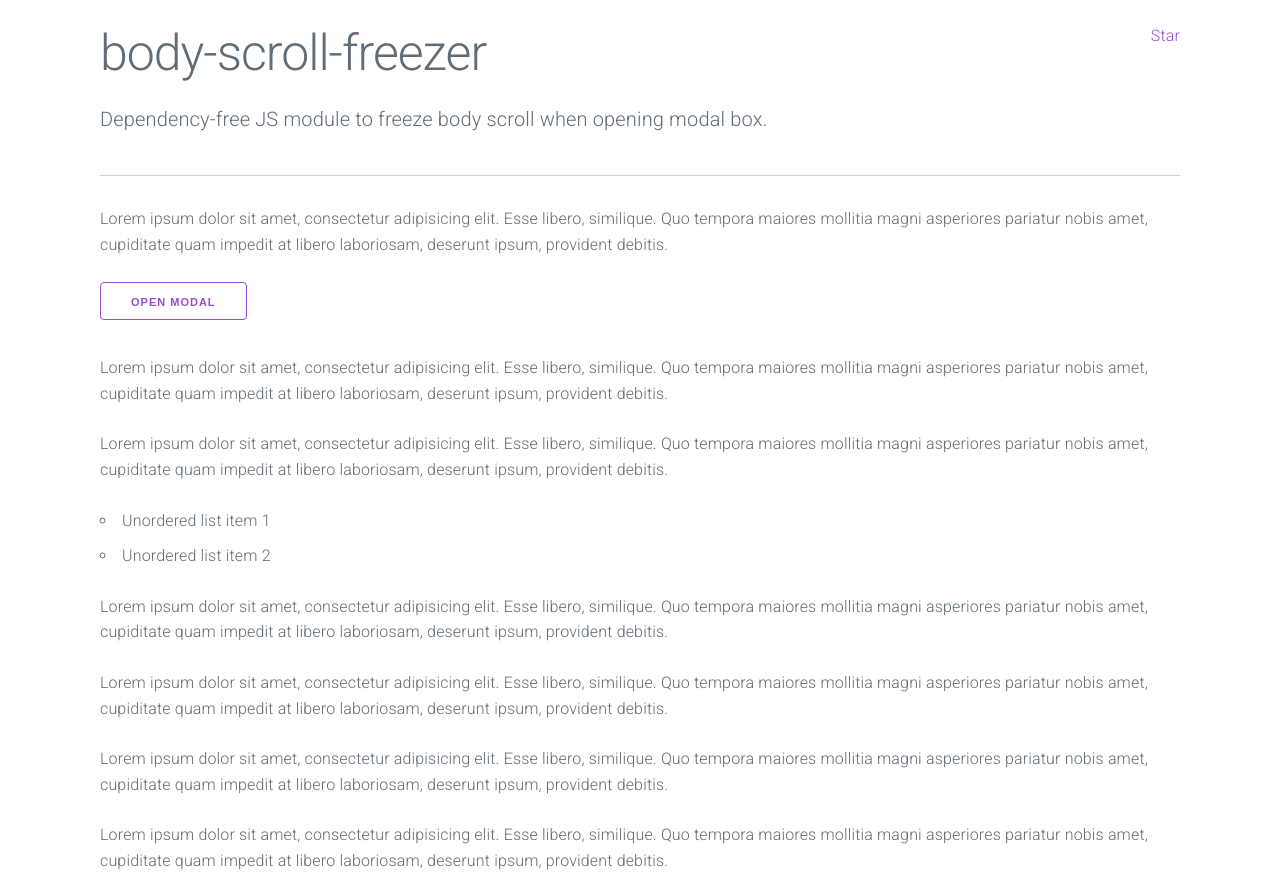
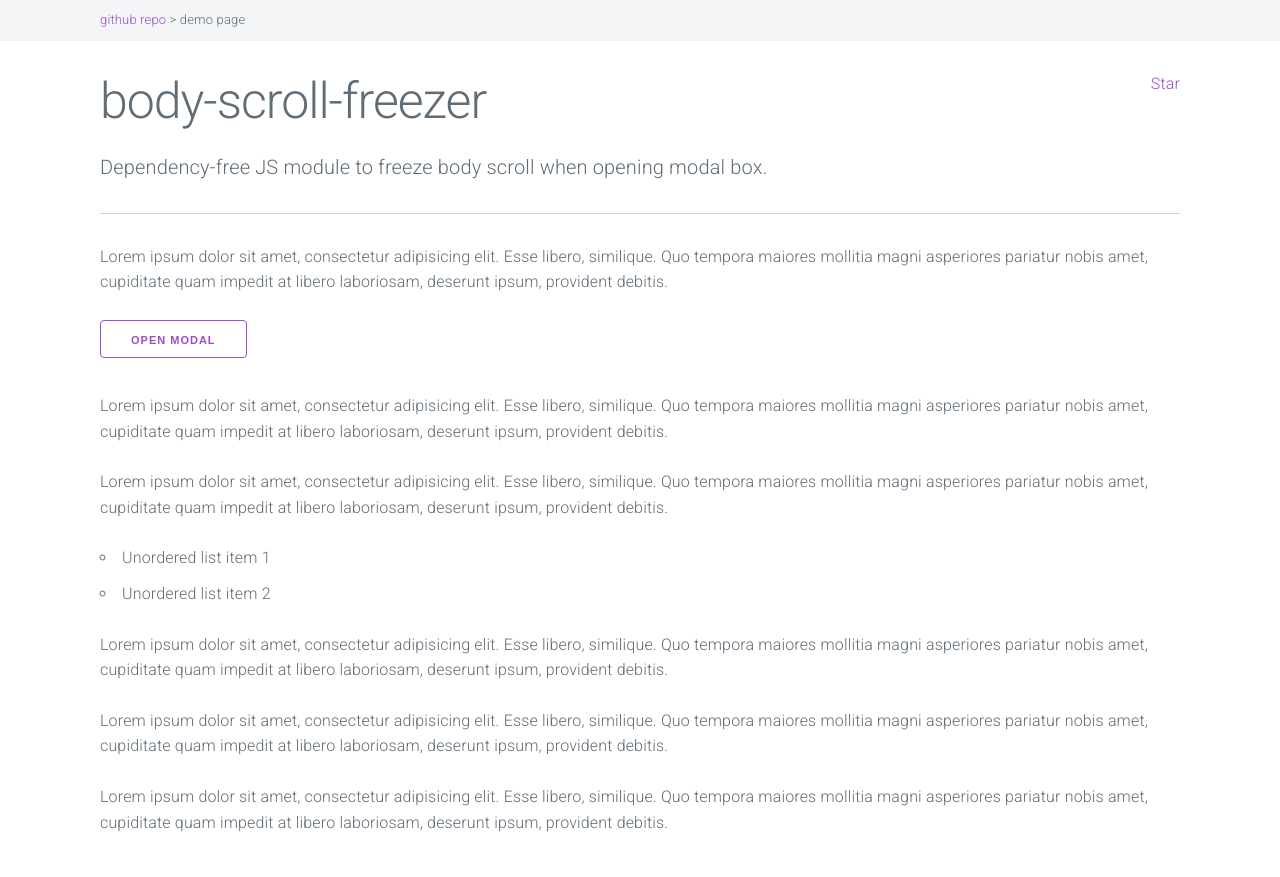
Before and after one commit to ramonvictor/body-scroll-freezer, a website: page docs/index.html in a window 1280 px wide. Shown: the top 877 px of the page. Drawn offline with Linux system fonts and the light colour scheme.

Commit message:
add breadcrumb into demo page

```diff
--- a/docs/index.html
+++ b/docs/index.html
@@ -10,6 +10,7 @@
 	<!-- Milligram CSS minified -->
 	<link rel="stylesheet" href="css/milligram.min.css">
 	<style>
+		body {margin: 0; padding: 0;}
 		.js-scrollbar-measure {
 			width: 100px;
 			height: 100px;
@@ -55,12 +56,25 @@
 		.container-header{
 			border-bottom: 1px solid #d1d1d1;
 			margin-bottom: 30px;
-			padding: 15px 0;
+			padding: 30px 0;
 		}
-		.subheader{ font-size: 20px; }
+		.subheader{
+			margin: 0;
+			font-size: 20px;
+		}
+		.breadcrumb{
+			background: #f4f5f6;
+			padding: 10px;
+		}
+		.breadcrumb p { margin-bottom: 0; font-size: 13px; }
 	</style>
 </head>
 <body>
+<div class="breadcrumb">
+	<div class="container">
+		<p><a href="https://github.com/ramonvictor/body-scroll-freezer">github repo</a> &gt; demo page</p>
+	</div>
+</div>
 <div class="container">
 	<div class="container-header clearfix">
 			<div class="float-left">
@@ -81,10 +95,6 @@
 	  <li>Unordered list item 1</li>
 	  <li>Unordered list item 2</li>
 	</ul>
-	<p>Lorem ipsum dolor sit amet, consectetur adipisicing elit. Esse libero, similique. Quo tempora maiores mollitia magni asperiores pariatur nobis amet, cupiditate quam impedit at libero laboriosam, deserunt ipsum, provident debitis.</p>
-	<p>Lorem ipsum dolor sit amet, consectetur adipisicing elit. Esse libero, similique. Quo tempora maiores mollitia magni asperiores pariatur nobis amet, cupiditate quam impedit at libero laboriosam, deserunt ipsum, provident debitis.</p>
-	<p>Lorem ipsum dolor sit amet, consectetur adipisicing elit. Esse libero, similique. Quo tempora maiores mollitia magni asperiores pariatur nobis amet, cupiditate quam impedit at libero laboriosam, deserunt ipsum, provident debitis.</p>
-	<p>Lorem ipsum dolor sit amet, consectetur adipisicing elit. Esse libero, similique. Quo tempora maiores mollitia magni asperiores pariatur nobis amet, cupiditate quam impedit at libero laboriosam, deserunt ipsum, provident debitis.</p>
 	<p>Lorem ipsum dolor sit amet, consectetur adipisicing elit. Esse libero, similique. Quo tempora maiores mollitia magni asperiores pariatur nobis amet, cupiditate quam impedit at libero laboriosam, deserunt ipsum, provident debitis.</p>
 	<p>Lorem ipsum dolor sit amet, consectetur adipisicing elit. Esse libero, similique. Quo tempora maiores mollitia magni asperiores pariatur nobis amet, cupiditate quam impedit at libero laboriosam, deserunt ipsum, provident debitis.</p>
 	<p>Lorem ipsum dolor sit amet, consectetur adipisicing elit. Esse libero, similique. Quo tempora maiores mollitia magni asperiores pariatur nobis amet, cupiditate quam impedit at libero laboriosam, deserunt ipsum, provident debitis.</p>
```
